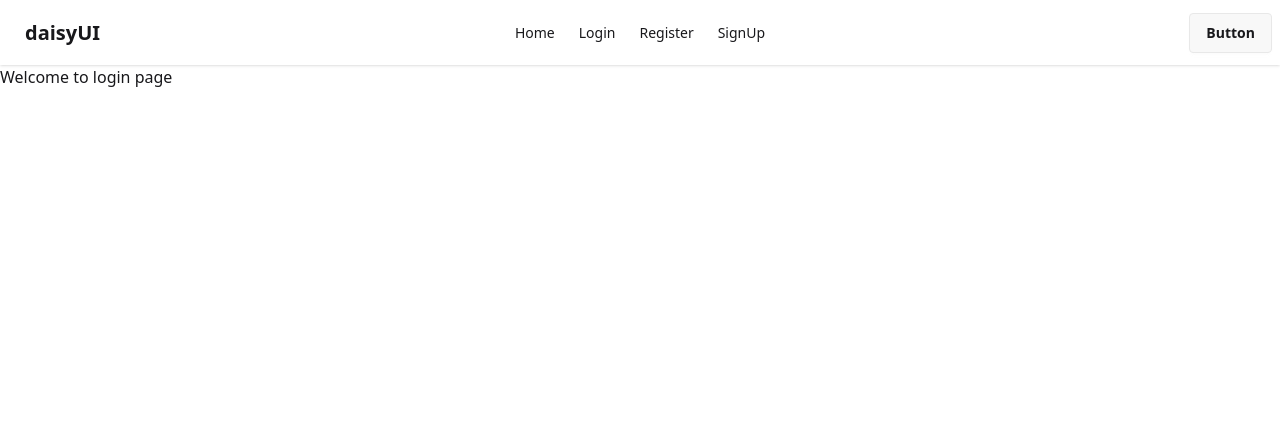
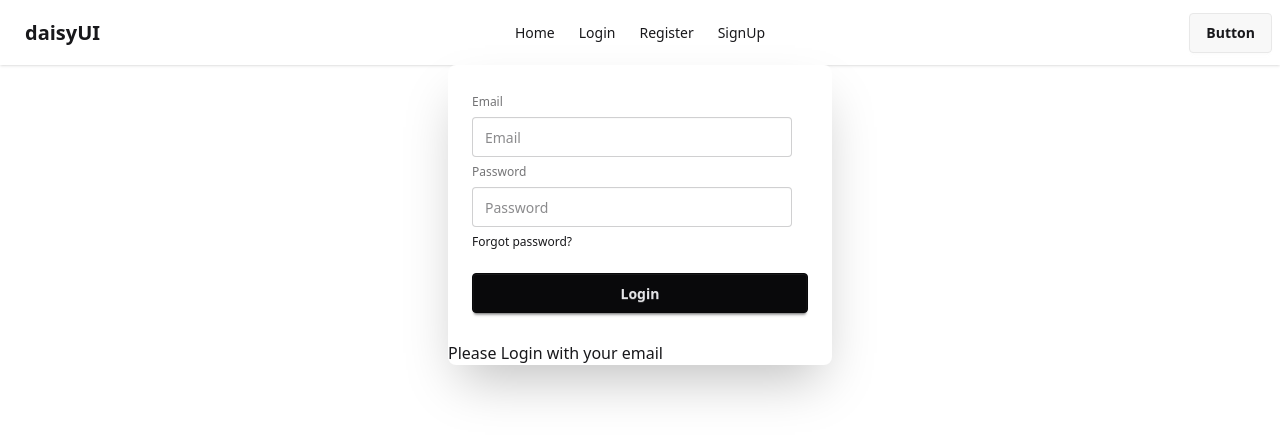
Before and after one commit to rajalishikh/my-simple-app-login, a React (Vite) app: page /login in a window 1280 px wide. Shown: the top 438 px of the page. Built offline with nearby package versions, Linux system fonts and the light colour scheme.

Commit message:
my login section is done in my project

```diff
--- a/src/Component/Login/Login.jsx
+++ b/src/Component/Login/Login.jsx
@@ -1,10 +1,54 @@
+import { signInWithEmailAndPassword } from "firebase/auth";
+import { useState } from "react";
+import { auth } from "../../Firebase/Firebase";
+
 
 const Login = () => {
+    const [error,setError]=useState('')
+    const [success,setSuccess]=useState(false)
+
+     const handleLogin=(e)=>{
+        e.preventDefault()
+        console.log("Login  successful")
+        const email=e.target.email.value
+        const password=e.target.password.value
+        setError('')
+
+
+signInWithEmailAndPassword(auth, email, password)
+  .then((userCredential) => {
+    // Signed in
+    console.log(userCredential.user)
+    setSuccess(true)
+
+    // ...
+  })
+  .catch((error) => {
+    console.log(error)
+    setError("Invalid password and email")
+
+  });
+
+
+       }
+
     return (
-        <div>
-            <h2>Welcome to login page </h2>
+     <div className="card bg-base-100 w-full mx-auto max-w-sm shrink-0 shadow-2xl">
+      <form onSubmit={handleLogin} className="card-body">
+        <fieldset className="fieldset">
+          <label className="label">Email</label>
+          <input name="email" type="email" className="input" placeholder="Email" />
+          <label  className="label">Password</label>
+          <input name="password" type="password" className="input" placeholder="Password" />
+          <div><a className="link link-hover">Forgot password?</a></div>
+          <button className="btn btn-neutral mt-4">Login</button>
+        </fieldset>
+      </form>
+      <p>{error}</p>
+      <p>{success?"Login is Success":"Please Login with your email"}</p>
+    </div>
 
-        </div>
+
     );
 };
 
--- a/src/Component/SignUp/SignUp.jsx
+++ b/src/Component/SignUp/SignUp.jsx
@@ -2,6 +2,7 @@ import { createUserWithEmailAndPassword } from "firebase/auth";
 import { useState } from "react";
 import { IoMdEyeOff } from "react-icons/io";
 import { IoEye } from "react-icons/io5";
+import { Link } from "react-router";
 import { auth } from "../../Firebase/Firebase";
 
 const SignUp = () => {
@@ -84,6 +85,7 @@ const SignUp = () => {
           <div className="flex justify-center">
              <input className="btn btn-success " type="submit" value="Submit" />
           </div>
+          <p>You all ready have a account ?   <Link className="text-green-500" to={'/login'}>please Login</Link> </p>
         </div>
       </div>
         </form>
```
